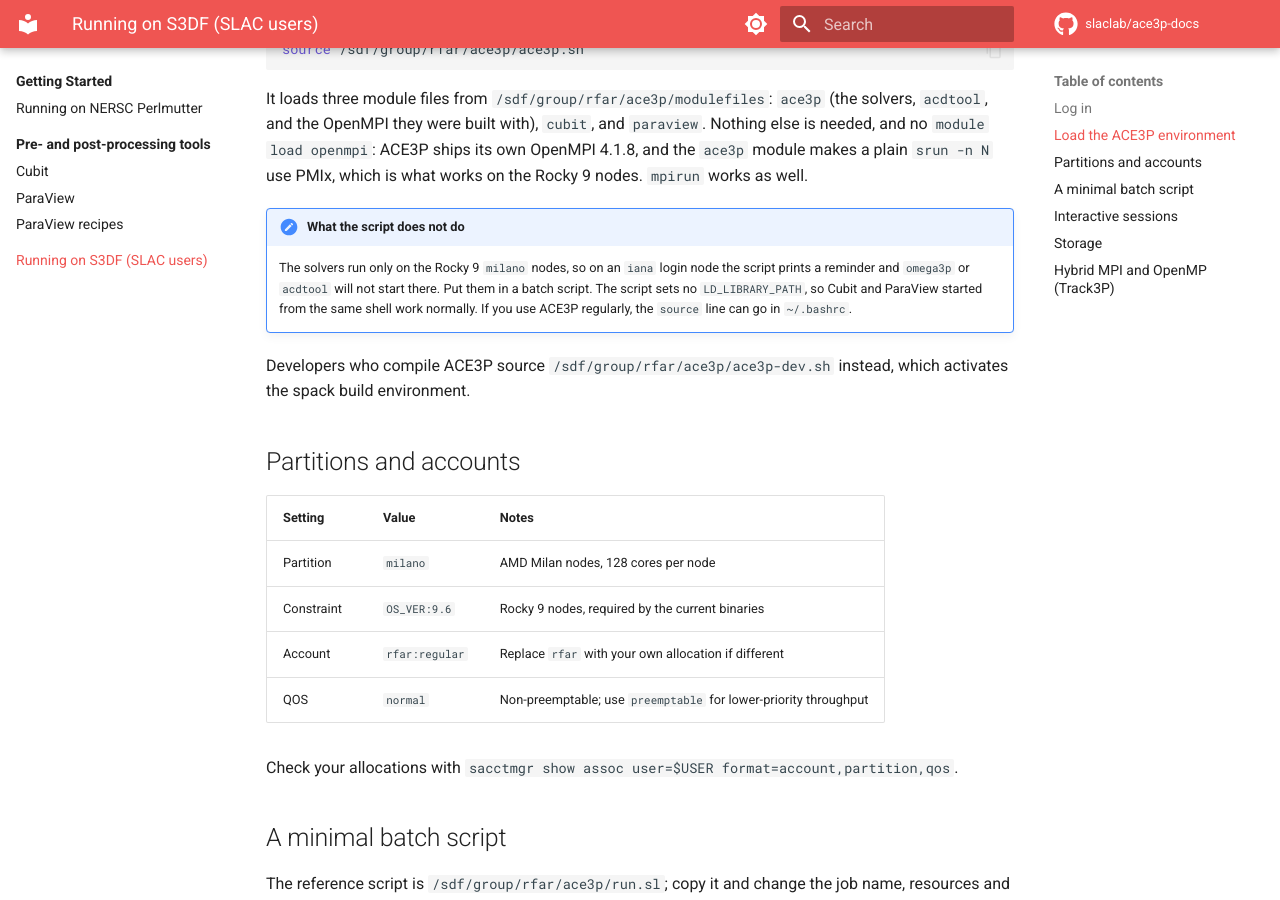
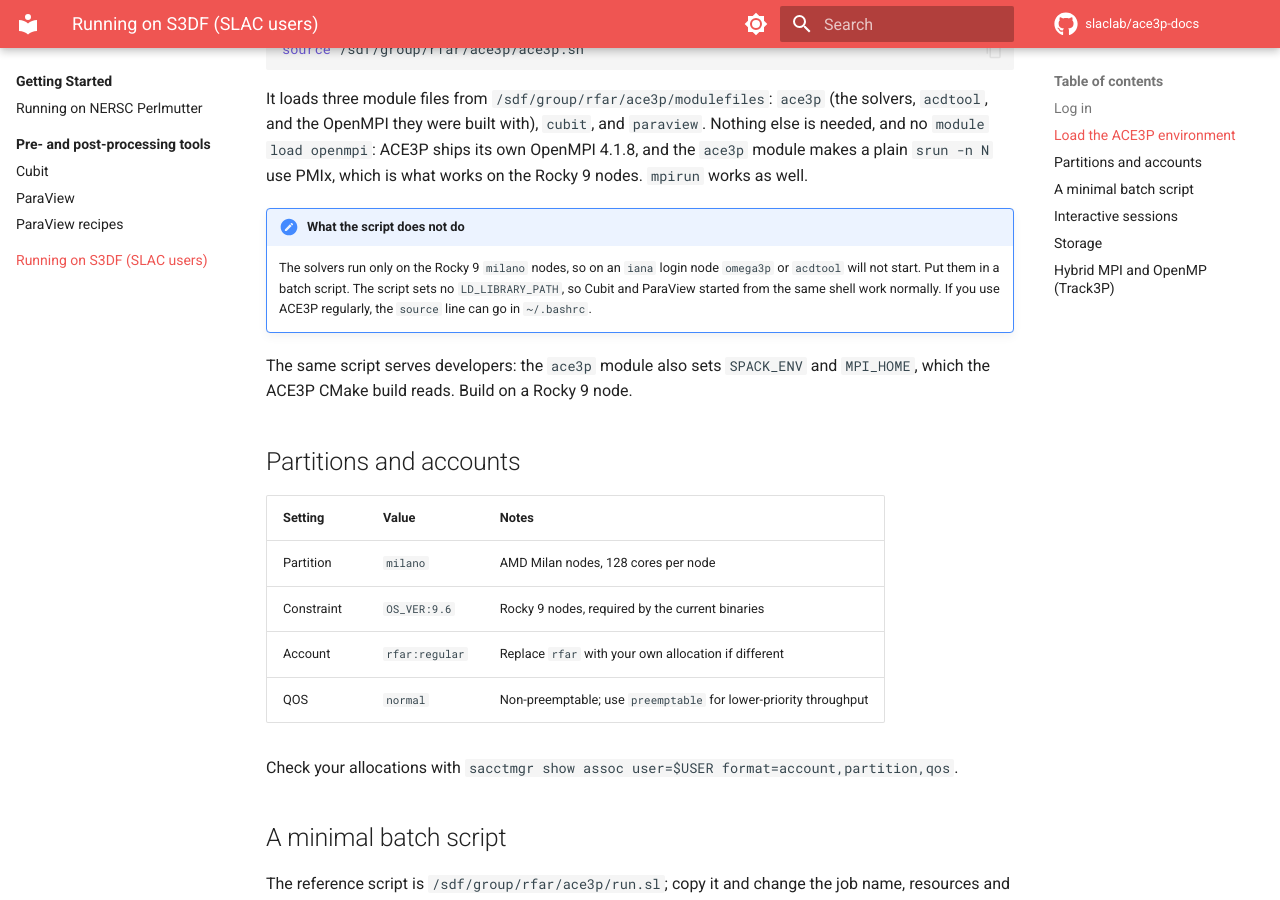
Before and after one commit to slaclab/ace3p-docs, an MkDocs documentation site: the page built from docs/getting-started/s3df.md, in a window 1280 px wide and 900 px high, scrolled down 919 px. Built offline with MkDocs 1.6.1 and Material for MkDocs 9.7.7, drawn with Linux system fonts in a browser that asks for light colours; comment, search, counter and statistics services are not loaded; the version menu is left out.

Commit message:
S3DF: one environment script for users and developers (ace3p module sets SPACK_ENV and MPI_HOME); no login-node notice (#26)
Generated with AI

Co-Authored-By: SLAC AI

```diff
--- a/docs/getting-started/s3df.md
+++ b/docs/getting-started/s3df.md
@@ -28,9 +28,9 @@ source /sdf/group/rfar/ace3p/ace3p.sh
 It loads three module files from `/sdf/group/rfar/ace3p/modulefiles`: `ace3p` (the solvers, `acdtool`, and the OpenMPI they were built with), `cubit`, and `paraview`. Nothing else is needed, and no `module load openmpi`: ACE3P ships its own OpenMPI 4.1.8, and the `ace3p` module makes a plain `srun -n N` use PMIx, which is what works on the Rocky 9 nodes. `mpirun` works as well.
 
 !!! note "What the script does not do"
-    The solvers run only on the Rocky 9 `milano` nodes, so on an `iana` login node the script prints a reminder and `omega3p` or `acdtool` will not start there. Put them in a batch script. The script sets no `LD_LIBRARY_PATH`, so Cubit and ParaView started from the same shell work normally. If you use ACE3P regularly, the `source` line can go in `~/.bashrc`.
+    The solvers run only on the Rocky 9 `milano` nodes, so on an `iana` login node `omega3p` or `acdtool` will not start. Put them in a batch script. The script sets no `LD_LIBRARY_PATH`, so Cubit and ParaView started from the same shell work normally. If you use ACE3P regularly, the `source` line can go in `~/.bashrc`.
 
-Developers who compile ACE3P source `/sdf/group/rfar/ace3p/ace3p-dev.sh` instead, which activates the spack build environment.
+The same script serves developers: the `ace3p` module also sets `SPACK_ENV` and `MPI_HOME`, which the ACE3P CMake build reads. Build on a Rocky 9 node.
 
 ## Partitions and accounts
 
```
